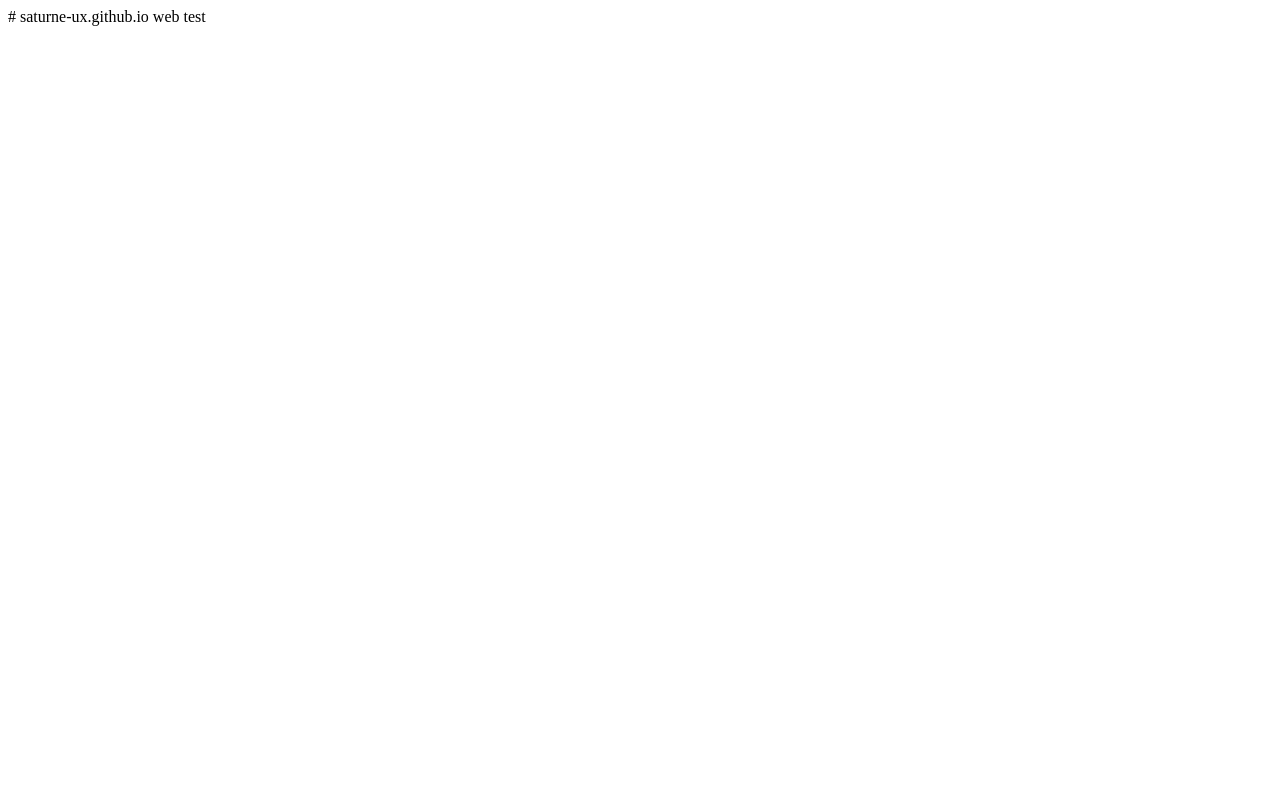
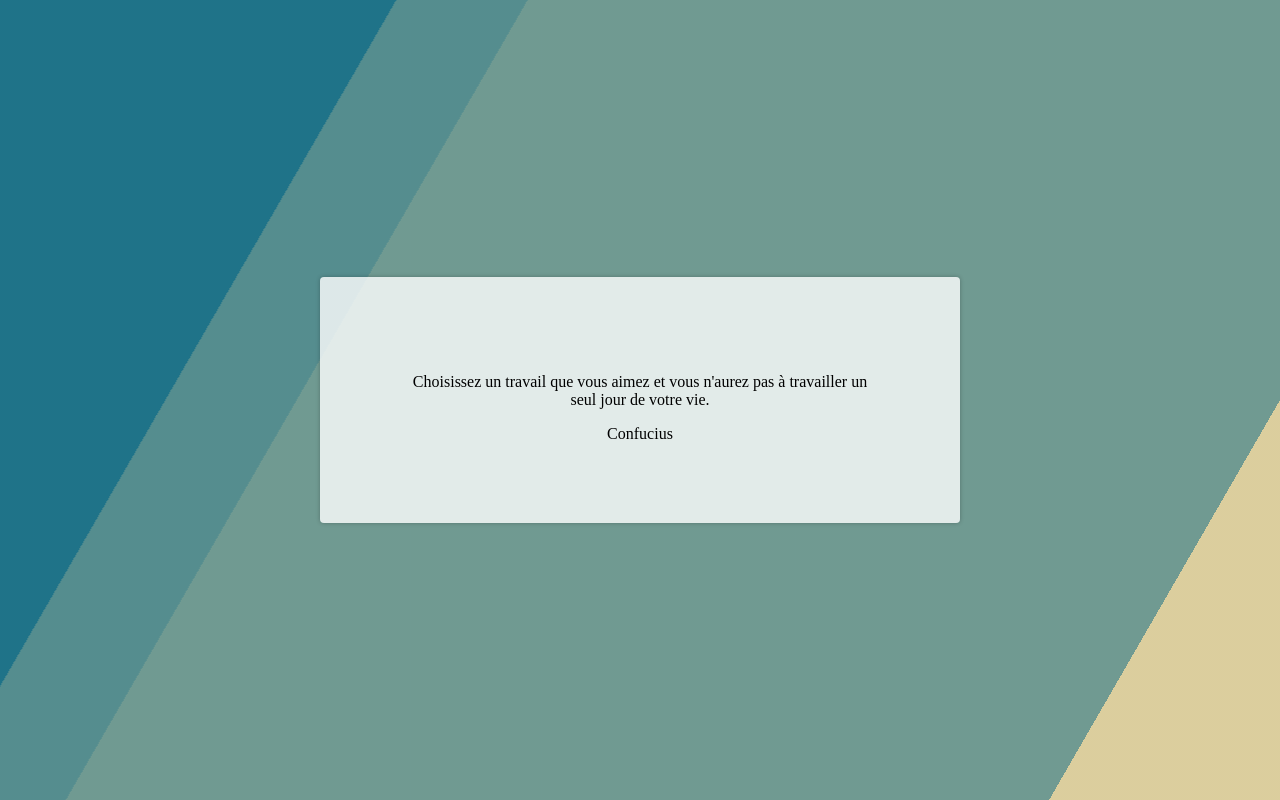
Before and after one commit to saturne-ux/saturne-ux.github.io, a plain HTML site: page index.htm in a window 1280 px wide. Drawn offline with Linux system fonts and the light colour scheme.

Commit message:
Update index.htm

```diff
--- a/index.htm
+++ b/index.htm
@@ -1,2 +1,88 @@
-# saturne-ux.github.io
-web test
+  <html>
+  <head>
+    <meta http-equiv='content-type' content='text/html; charset=utf-8'>
+    <title>Accueil</title>
+  </head>
+   <body onload="gcitation()">
+  <center>
+	<div class="bg"></div>
+	<div class="bg bg2"></div>
+	<div class="bg bg3"></div>
+	<div class="content">
+		<p class="quote">Citations</p>
+		<footer class="writer">
+			Auteur
+		</footer>
+	</div>
+   </center>
+  </body>
+  	<style type="text/css">
+html {
+    height:100%;
+}
+
+body {
+    margin:0;
+}
+
+.bg {
+    animation:slide 3s ease-in-out infinite alternate;
+    background-image: linear-gradient(-60deg, #d7c891 50%, #006079 50%);
+    bottom:0;
+    left:-50%;
+    opacity:.5;
+    position:fixed;
+    right:-50%;
+    top:0;
+    z-index:-1;
+}
+
+.bg2 {
+    animation-direction:alternate-reverse;
+    animation-duration:4s;
+}
+
+.bg3 {
+    animation-duration:5s;
+}
+
+.content {
+    background-color:rgba(255,255,255,.8);
+    border-radius:.25em;
+    box-shadow:0 0 .25em rgba(0,0,0,.25);
+    box-sizing:border-box;
+    left:50%;
+    padding:10vmin;
+    position:fixed;
+    text-align:center;
+    top:50%;
+    transform:translate(-50%, -50%);
+}
+
+h1 {
+    font-family:monospace;
+}
+
+@keyframes slide {
+    0% {
+        transform:translateX(-25%);
+    }
+
+    100% {
+        transform:translateX(25%);
+    }
+}
+	</style>
+<script type="text/javascript">
+const citations = ["Exige beaucoup de toi-même et attends peu des autres. Ainsi beaucoup d'ennuis te seront épargnés.", "Choisissez un travail que vous aimez et vous n'aurez pas à travailler un seul jour de votre vie.", "Trois sortes d'amis sont utiles, trois sortes d'amis sont néfastes. Les utiles : un ami droit, un ami fidèle, un ami cultivé. Les néfastes : un ami faux, un ami mou, un ami bavard.", "La nature fait les hommes semblables, la vie les rend différents.", "Agis avec gentillesse, mais n'attends pas de la reconnaissance.", "Lorsque l'on se cogne la tête contre un pot et que cela sonne creux, ça n'est pas forcément le pot qui est vide.", "Sous un bon gouvernement, la pauvreté est une honte ; sous un mauvais gouvernement, la richesse est aussi une honte.", "Je ne cherche pas à connaître les réponses, je cherche à comprendre les question.", "Notre plus grande gloire n'est point de tomber, mais de savoir nous relever chaque fois que nous tombons.", "Nulle pierre ne peut être polie sans friction, nul homme ne peut parfaire son expérience sans épreuve."];
+const auteur = "Confucius";
+let aleatoire = null;
+
+	function gcitation() {
+		aleatoire = Math.floor(Math.random() * citations.length);
+		document.querySelector('.quote').innerHTML = citations[aleatoire];
+		document.querySelector('.writer').innerHTML = auteur;
+	};
+
+</script>
+  </html>
```
